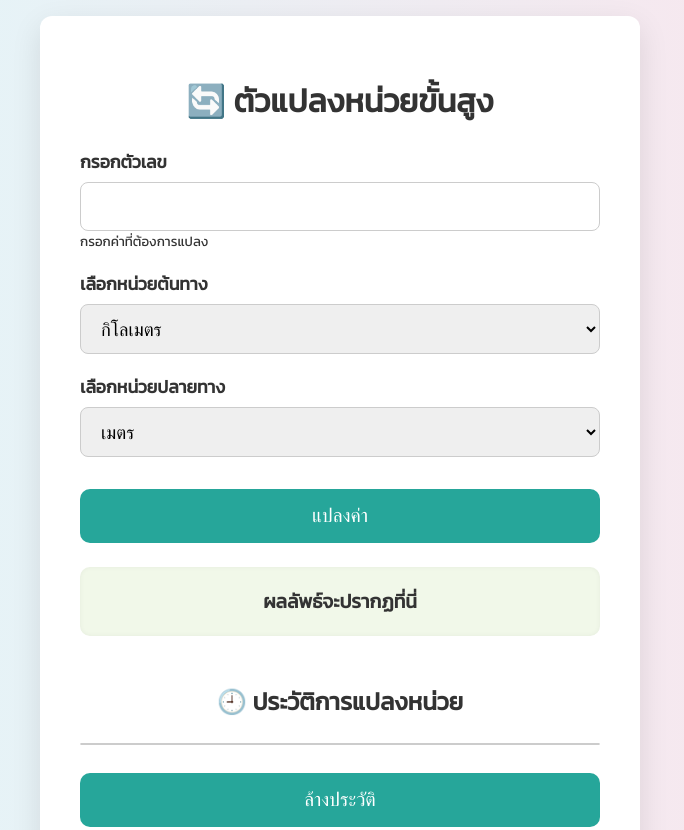
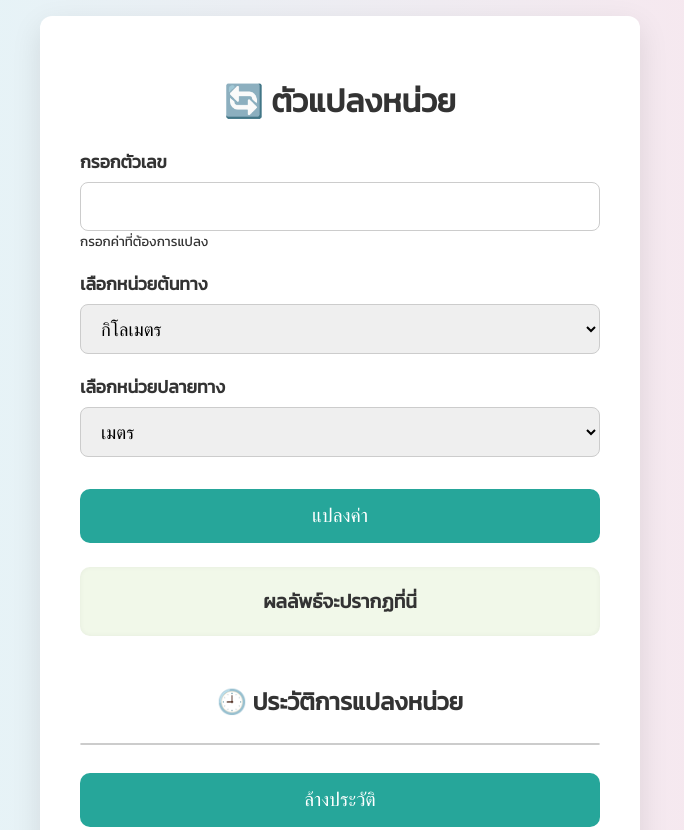
Before and after one commit to Vioneyy/unit-converter, a plain HTML site: page index.html in a window 1280 px wide. Shown: the top 830 px of the page, without its empty margins (300-984 px from the left). Drawn offline with Linux system fonts and the light colour scheme.

Commit message:
index.html

```diff
--- a/index.html
+++ b/index.html
@@ -2,14 +2,14 @@
 <html lang="th">
 <head>
   <meta charset="UTF-8" />
-  <title>ตัวแปลงหน่วยขั้นสูง</title>
+  <title>ตัวแปลงหน่วย</title>
   <meta name="viewport" content="width=device-width, initial-scale=1" />
   <link href="https://fonts.googleapis.com/css2?family=Kanit&display=swap" rel="stylesheet" />
   <link rel="stylesheet" href="style.css" />
 </head>
 <body>
   <main class="container">
-    <h1>🔄 ตัวแปลงหน่วยขั้นสูง</h1>
+    <h1>🔄 ตัวแปลงหน่วย</h1>
 
     <section class="converter-section" aria-label="ตัวแปลงหน่วย">
       <div class="form-group">
```
